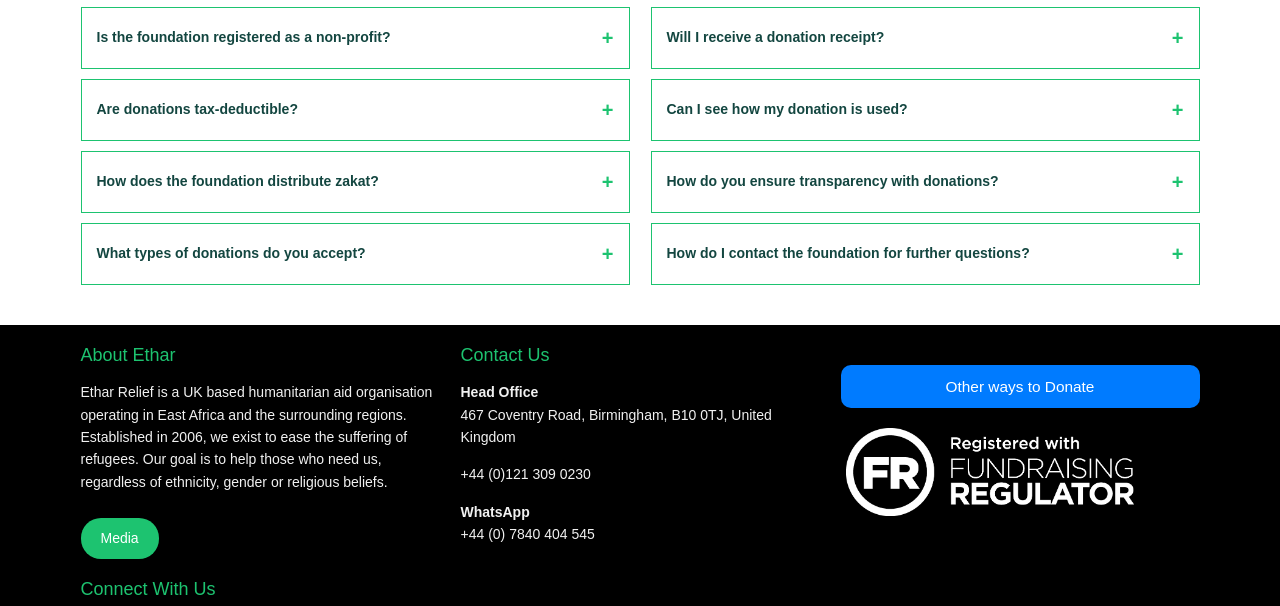
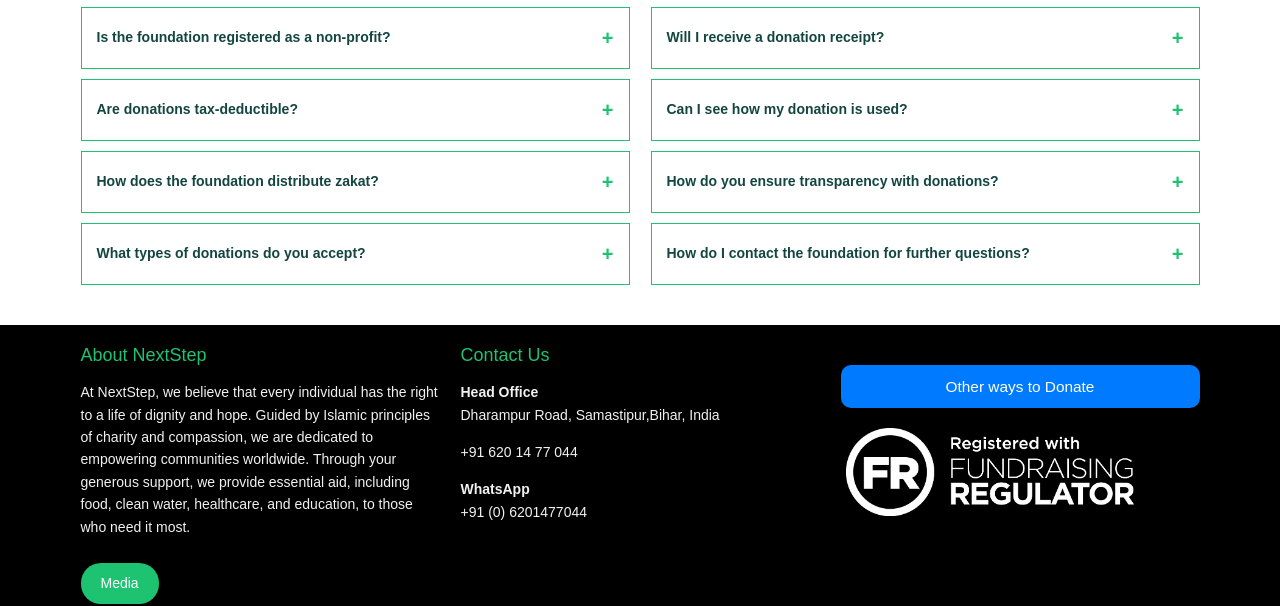
Before and after one commit to WasidAnwer/Donate, a plain HTML site: page index.html in a window 1280 px wide. Shown: the part 2731-3337 px from the top of the page. Drawn offline with nearby package versions, Linux system fonts and the light colour scheme.

Commit message:
chor() fix

```diff
--- a/Css/style.css
+++ b/Css/style.css
@@ -742,7 +742,7 @@ progress::-webkit-progress-bar {
 }
 .Our-works .section-heading{
 	font-size: 30px;
-	color:#ffffff;
+	color:#1dc370;
 }
 .Our-works .section-subtext{
 	font-size: 20px;
--- a/index.html
+++ b/index.html
@@ -633,13 +633,9 @@
         <div class="row">
           <div class="col-md-4">
             <div class="footer-section">
-              <h3>About Ethar</h3>
+              <h3>About NextStep</h3>
               <p>
-                Ethar Relief is a UK based humanitarian aid organisation
-                operating in East Africa and the surrounding regions.
-                Established in 2006, we exist to ease the suffering of refugees.
-                Our goal is to help those who need us, regardless of ethnicity,
-                gender or religious beliefs.
+                At NextStep, we believe that every individual has the right to a life of dignity and hope. Guided by Islamic principles of charity and compassion, we are dedicated to empowering communities worldwide. Through your generous support, we provide essential aid, including food, clean water, healthcare, and education, to those who need it most.
               </p>
               <button class="media-btn">Media</button>
             </div>
@@ -649,12 +645,12 @@
               <h3>Contact Us</h3>
               <p>
                 <strong>Head Office</strong><br />
-                467 Coventry Road, Birmingham, B10 0TJ, United Kingdom
+                Dharampur Road, Samastipur,Bihar, India
               </p>
-              <p>+44 (0)121 309 0230</p>
+              <p>+91 620 14 77 044</p>
               <p>
                 <strong>WhatsApp</strong><br />
-                +44 (0) 7840 404 545
+                +91 (0) 6201477044
               </p>
             </div>
           </div>
```
